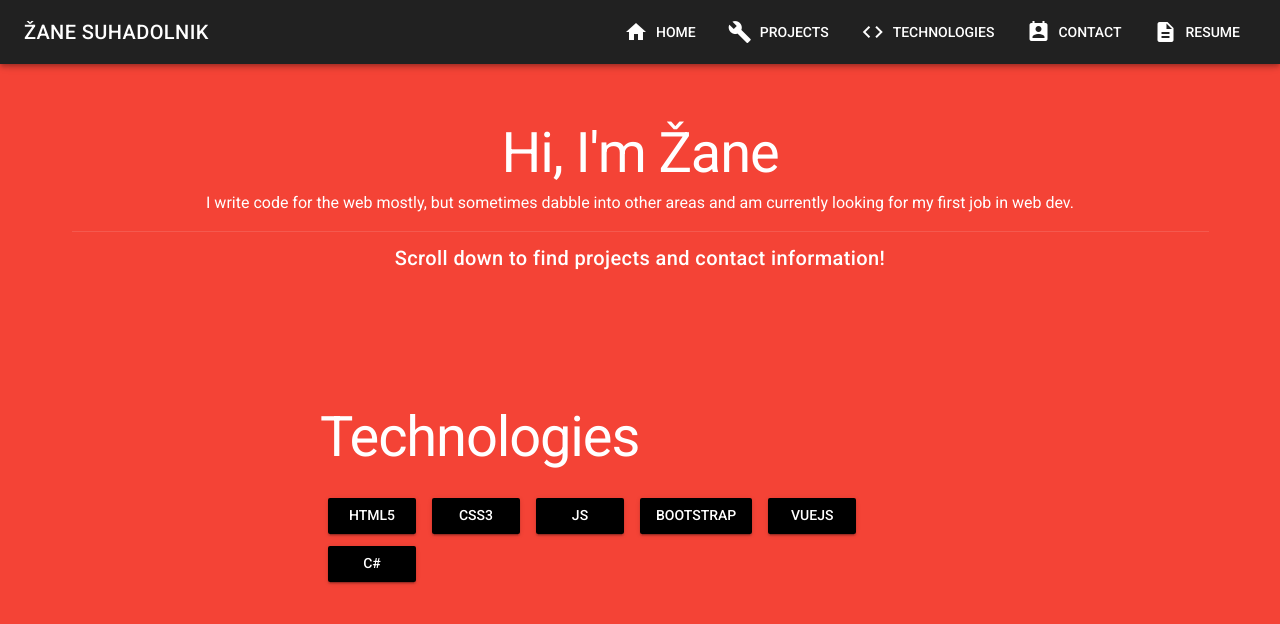
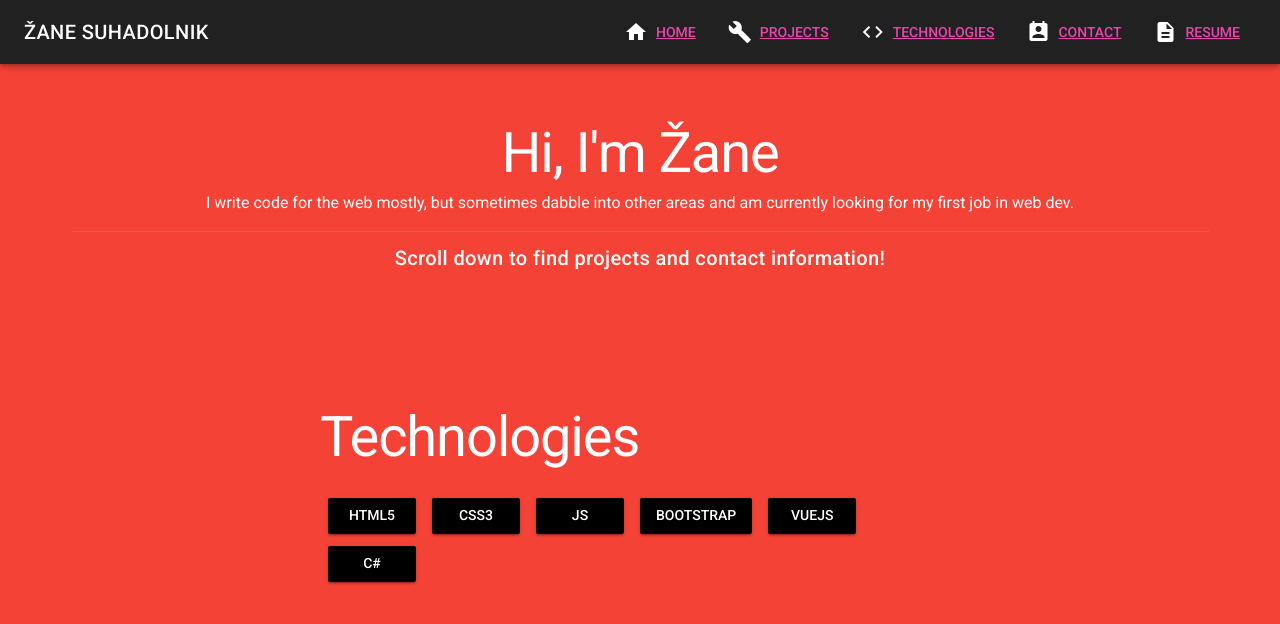
Before and after one commit to zasuh/VuePersonal, a Vue app: page /#/ in a window 1280 px wide. Shown: the top 624 px of the page. Built offline with nearby package versions, Linux system fonts and the light colour scheme.

Commit message:
Added router-links to navbar, other components

```diff
--- a/src/App.vue
+++ b/src/App.vue
@@ -1,50 +1,19 @@
 <template>
-  <v-app dark class="red">
-    <v-toolbar app fixed>
-      <v-toolbar-title>ŽANE SUHADOLNIK</v-toolbar-title>
-      <v-spacer></v-spacer>
-      <v-toolbar-items>
-
-        <v-btn flat><v-icon class="pr-2">home</v-icon>Home</v-btn>
-        <v-btn flat><v-icon class="pr-2" to="\components\Projects">build</v-icon>Projects</v-btn>
-        <v-btn flat><v-icon class="pr-2">code</v-icon>Technologies</v-btn>
-        <v-btn flat><v-icon class="pr-2">perm_contact_calendar</v-icon>Contact</v-btn>
-        <v-btn flat><v-icon class="pr-2">description</v-icon>Resume</v-btn>
-      </v-toolbar-items>
-    </v-toolbar>
-    <v-jumbotron class="text-md-center">
-      <v-container fill-height>
-        <v-layout align-center>
-          <v-flex>
-            <h3 class="display-3">Hi, I'm Žane</h3>
-            <span class="subheading">I write code for the web mostly, but sometimes dabble into other areas and am currently looking for my first job in web dev.</span>
-            <v-divider class="my-3" dark></v-divider>
-            <div class="title mb-3">Scroll down to find projects and contact information!</div>
-          </v-flex>
-        </v-layout>
-      </v-container>
-    </v-jumbotron>
-
-    <v-layout>
-      <v-flex xs12 sm6 offset-sm3>
-        <h3 class="display-3 pb-3">Technologies</h3>
-        <v-btn color="black">HTML5</v-btn>
-        <v-btn color="black">CSS3</v-btn>
-        <v-btn color="black">JS</v-btn>
-        <v-btn color="black">Bootstrap</v-btn>
-        <v-btn color="black">VueJS</v-btn>
-        <v-btn color="black">C#</v-btn>
-      </v-flex>
-    </v-layout>
-  </v-app>
+  <div id="app">
+    <transition name="moveInUp">
+      <router-view/>
+    </transition>
+  </div>
 </template>
 
 <script>
 export default {
-  data () {
-    return {
-
-    }
-  }
+  name: 'App'
 }
 </script>
+
+<style>
+#app {
+
+}
+</style>
--- /dev/null
+++ b/src/components/Home.vue
@@ -0,0 +1,54 @@
+<template>
+  <v-app dark class="red">
+    <v-toolbar app fixed>
+      <v-toolbar-title>ŽANE SUHADOLNIK</v-toolbar-title>
+      <v-spacer></v-spacer>
+      <v-toolbar-items>
+        <v-btn flat>
+          <v-icon class="pr-2">home</v-icon>
+          <router-link class="nav-link" to="/Home">Home</router-link>
+        </v-btn>
+        <v-btn flat>
+          <v-icon class="pr-2" to="\components\Projects">build</v-icon>
+          <router-link class="nav-link" to="/Projects">Projects</router-link>
+        </v-btn>
+        <v-btn flat>
+          <v-icon class="pr-2">code</v-icon>
+          <router-link class="nav-link" to="/Technologies">Technologies</router-link>
+        </v-btn>
+        <v-btn flat>
+          <v-icon class="pr-2">perm_contact_calendar</v-icon>
+          <router-link class="nav-link" to="/Contact">Contact</router-link>
+        </v-btn>
+        <v-btn flat>
+          <v-icon class="pr-2">description</v-icon>
+          <router-link class="nav-link" to="/Resume">Resume</router-link>
+        </v-btn>
+      </v-toolbar-items>
+    </v-toolbar>
+    <v-jumbotron class="text-md-center">
+      <v-container fill-height>
+        <v-layout align-center>
+          <v-flex>
+            <h3 class="display-3">Hi, I'm Žane</h3>
+            <span class="subheading">I write code for the web mostly, but sometimes dabble into other areas
+              and am currently looking for my first job in web dev.</span>
+            <v-divider class="my-3" dark></v-divider>
+            <div class="title mb-3">Scroll down to find projects and contact information!</div>
+          </v-flex>
+        </v-layout>
+      </v-container>
+    </v-jumbotron>
+    <v-layout>
+      <v-flex xs12 sm6 offset-sm3>
+        <h3 class="display-3 pb-3">Technologies</h3>
+        <v-btn color="black">HTML5</v-btn>
+        <v-btn color="black">CSS3</v-btn>
+        <v-btn color="black">JS</v-btn>
+        <v-btn color="black">Bootstrap</v-btn>
+        <v-btn color="black">VueJS</v-btn>
+        <v-btn color="black">C#</v-btn>
+      </v-flex>
+    </v-layout>
+  </v-app>
+</template>
--- a/src/components/Projects.vue
+++ b/src/components/Projects.vue
@@ -1,8 +1,35 @@
 <template>
+  <div class="projects">
+    <v-toolbar app fixed>
+      <v-toolbar-title>ŽANE SUHADOLNIK</v-toolbar-title>
+      <v-spacer></v-spacer>
+      <v-toolbar-items>
+        <v-btn flat>
+          <v-icon class="pr-2">home</v-icon>
+          <router-link class="nav-link" to="/Home">Home</router-link>
+        </v-btn>
+        <v-btn flat>
+          <v-icon class="pr-2" to="\components\Projects">build</v-icon>
+          <router-link class="nav-link" to="/Projects">Projects</router-link>
+        </v-btn>
+        <v-btn flat>
+          <v-icon class="pr-2">code</v-icon>
+          <router-link class="nav-link" to="/Technologies">Technologies</router-link>
+        </v-btn>
+        <v-btn flat>
+          <v-icon class="pr-2">perm_contact_calendar</v-icon>
+          <router-link class="nav-link" to="/Contact">Contact</router-link>
+        </v-btn>
+        <v-btn flat>
+          <v-icon class="pr-2">description</v-icon>
+          <router-link class="nav-link" to="/Resume">Resume</router-link>
+        </v-btn>
+      </v-toolbar-items>
+    </v-toolbar>
     <v-container>
       <v-layout>
         <v-flex xs12 sm6 offset-sm3>
-        <h3 class="display-3 pb-3">Projects</h3>
+          <h3 class="display-3 pb-3">{{Projects}}</h3>
           <v-card>
             <v-card-title primary-title>
               <div>
@@ -31,4 +58,16 @@
         </v-flex>
       </v-layout>
     </v-container>
+  </div>
 </template>
+
+<script>
+  export default {
+    name: 'Projects',
+    data: {
+      return: {
+        title: 'Projects'
+      }
+    }
+  }
+</script>
--- a/src/router/index.js
+++ b/src/router/index.js
@@ -1,6 +1,10 @@
 import Vue from 'vue'
 import Router from 'vue-router'
 import Projects from '@/components/Projects'
+import Contact from '@/components/Contact'
+import Resume from '@/components/Resume'
+import Technologies from '@/components/Technologies'
+import Home from '@/components/Home'
 
 Vue.use(Router)
 
@@ -8,8 +12,28 @@ export default new Router({
   routes: [
     {
       path: '/',
+      name: 'Home',
+      component: Home
+    },
+    {
+      path: '/Projects',
       name: 'Projects',
       component: Projects
+    },
+    {
+      path: '/Contact',
+      name: 'Contact',
+      component: Contact
+    },
+    {
+      path: '/Resume',
+      name: 'Resume',
+      component: Resume
+    },
+    {
+      path: '/Technologies',
+      name: 'Technologies',
+      component: Technologies
     }
   ]
 })
```
Also changed, not shown: src/components/Contact.vue (added), src/components/Resume.vue (added), src/components/Technologies.vue (added). Lines whose indentation alone changed are shown as unchanged.
